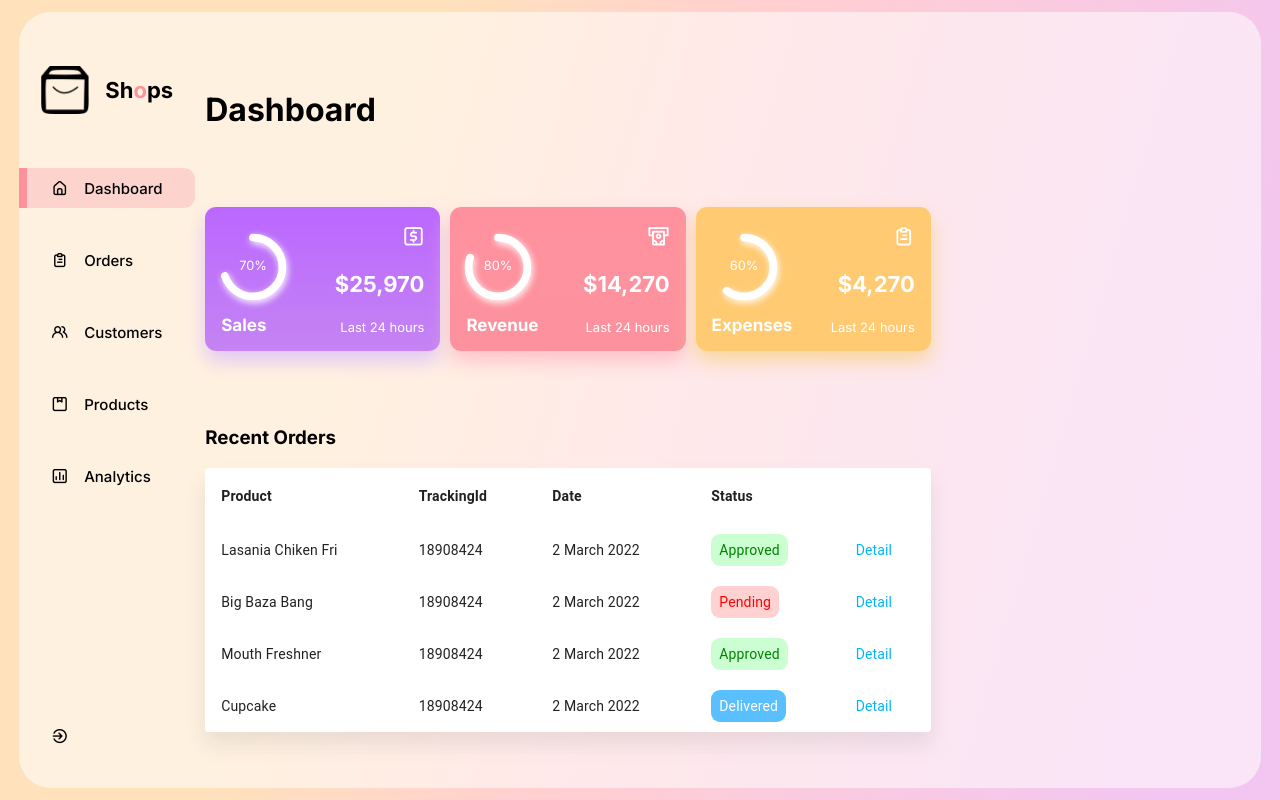
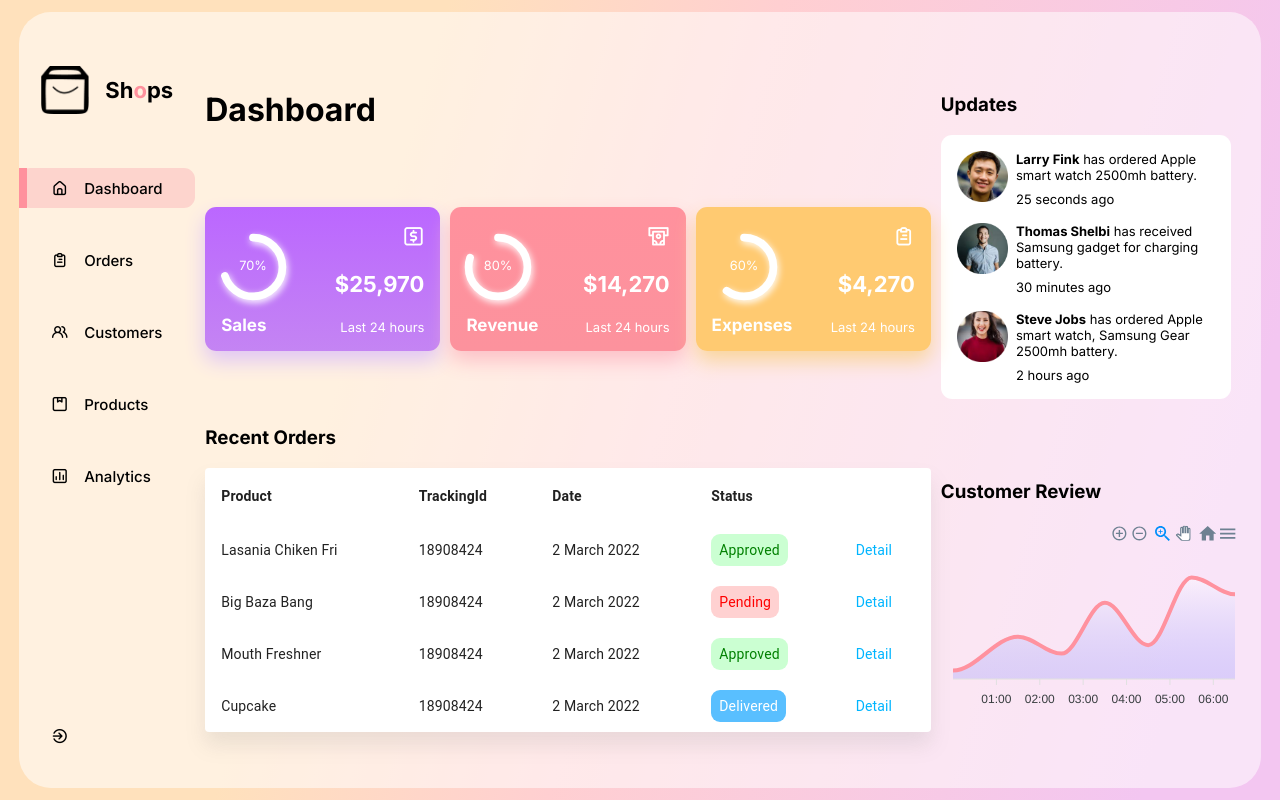
Before and after one commit to mauryasuraj38/dashboard-panel, a React (Create React App) app: page / in a window 1280 px wide. Built offline with nearby package versions, Linux system fonts and the light colour scheme.

Commit message:
Updates and CustomerReview Component completed

```diff
--- a/src/App.js
+++ b/src/App.js
@@ -1,6 +1,7 @@
 import './App.css';
 import Sidebar from './component/Sidebar/Sidebar';
 import MainDash from './component/MainDash/MainDash';
+import RightSide from './component/RightSide/RightSide'
 
 function App() {
   return (
@@ -8,7 +9,7 @@ function App() {
       <div className="container">
         <Sidebar />
         <MainDash />
-        <div></div>
+        <RightSide />
       </div>
     </div>
   );
--- a/src/Data/Data.js
+++ b/src/Data/Data.js
@@ -1,3 +1,8 @@
+import img1 from "../images/img1.png"
+import img2 from "../images/img2.png"
+import img3 from "../images/img3.png"
+
+// Siderbar Data
 export const SidebarData = [
     {
         iconClass: "uil uil-estate",
@@ -21,6 +26,7 @@ export const SidebarData = [
     }
 ]
 
+// Cards Data
 export const CardsData = [
     {
         title: "Sales",
@@ -71,3 +77,25 @@ export const CardsData = [
         ]
     },
 ]
+
+// Updates Data
+export const UpdatesData = [
+    {
+        img: img1,
+        name: "Larry Fink",
+        order: "has ordered Apple smart watch 2500mh battery.",
+        time: "25 seconds ago"
+    },
+    {
+        img: img2,
+        name: "Thomas Shelbi",
+        order: "has received Samsung gadget for charging battery.",
+        time: "30 minutes ago"
+    },
+    {
+        img: img3,
+        name: "Steve Jobs",
+        order: "has ordered Apple smart watch, Samsung Gear 2500mh battery.",
+        time: "2 hours ago"
+    }
+]
--- /dev/null
+++ b/src/component/CustomerReview/CustomerReview.jsx
@@ -0,0 +1,66 @@
+import './CustomerReview.css'
+import Chart from "react-apexcharts";
+
+function CustomerReview() {
+
+    const data = {
+        series:[
+            {
+                name: "Review",
+                data: [10,50,30,90,40,120,100]
+            }
+        ],
+        options: {
+            chart: {
+              type: "area",
+              height: "auto",
+            },
+            fill: {
+                colors: ["#fff"],
+                type: "gradient"
+            },
+            dataLabels: {
+                enabled: false,
+            },
+            stroke:{
+                curve: "smooth",
+                colors: ["#ff929f"],
+            },
+            tooltip: {
+                x: {
+                    format: "dd/MM/yy HH:mm",
+                }
+            },
+            grid: {
+                show: false,
+            },
+            xaxis: {
+                type: "datetime",
+              categories: [
+                  "2018-09-19T00:00:00.000Z",
+                  "2018-09-19T01:30:00.000Z",
+                  "2018-09-19T02:30:00.000Z",
+                  "2018-09-19T03:30:00.000Z",
+                  "2018-09-19T04:30:00.000Z",
+                  "2018-09-19T05:30:00.000Z",
+                  "2018-09-19T06:30:00.000Z",
+              ]
+            },
+            yaxis: {
+                show: false
+            },
+            toolbar:{
+                show: false
+            }
+        }
+    };
+
+
+  return (
+    <div className='CustomerReview'>
+      <Chart series={data.series} options={data.options} type='area'/>
+    </div>
+  )
+}
+
+export default CustomerReview
--- a/src/component/RightSide/RightSide.css
+++ b/src/component/RightSide/RightSide.css
@@ -0,0 +1,6 @@
+.RightSide{
+    display: flex;
+    flex-direction: column;
+    width: 95%;
+    justify-content: space-evenly;
+}
--- a/src/component/RightSide/RightSide.jsx
+++ b/src/component/RightSide/RightSide.jsx
@@ -1,9 +1,18 @@
-import "RightSide.css"
+import "./RightSide.css"
+import Updates from "../Updates/Updates"
+import CustomerReview from "../CustomerReview/CustomerReview"
 
 function RightSide() {
   return (
-    <div>
-
+    <div className="RightSide">
+      <div>
+          <h3>Updates</h3>
+          <Updates />
+      </div>
+      <div>
+          <h3>Customer Review</h3>
+          <CustomerReview />
+      </div>
     </div>
   )
 }
--- /dev/null
+++ b/src/component/Updates/Updates.css
@@ -0,0 +1,22 @@
+.Updates{
+    width: 85%;
+    background: white;
+    border-radius: 0.7rem;
+    padding: 1rem;
+    gap: 1rem;
+    display: flex;
+    flex-direction: column;
+    font-size: 13px;
+}
+
+.update{
+    display: flex;
+    gap: 0.5rem;
+}
+
+.update img{ width: 3.2rem; height: 3.2rem; }
+
+.noti>div>span:nth-of-type(1){
+    font-weight: bold;
+
+}
--- /dev/null
+++ b/src/component/Updates/Updates.jsx
@@ -0,0 +1,25 @@
+import './Updates.css'
+import { UpdatesData } from '../../Data/Data.js'
+
+function Updates() {
+  return (
+    <div className='Updates'>
+      {
+          UpdatesData.map((update)=>(
+              <div className="update">
+                  <img src={update.img} alt="" />
+                  <div className="noti">
+                      <div style={{marginBottom: "0.5rem"}}>
+                          <span>{update.name}</span>&nbsp;
+                          <span>{update.order}</span>
+                      </div>
+                      <span>{update.time}</span>
+                  </div>
+              </div>
+          ))
+      }
+    </div>
+  )
+}
+
+export default Updates
```
Also changed, not shown: src/component/CustomerReview/CustomerReview.css (added).
